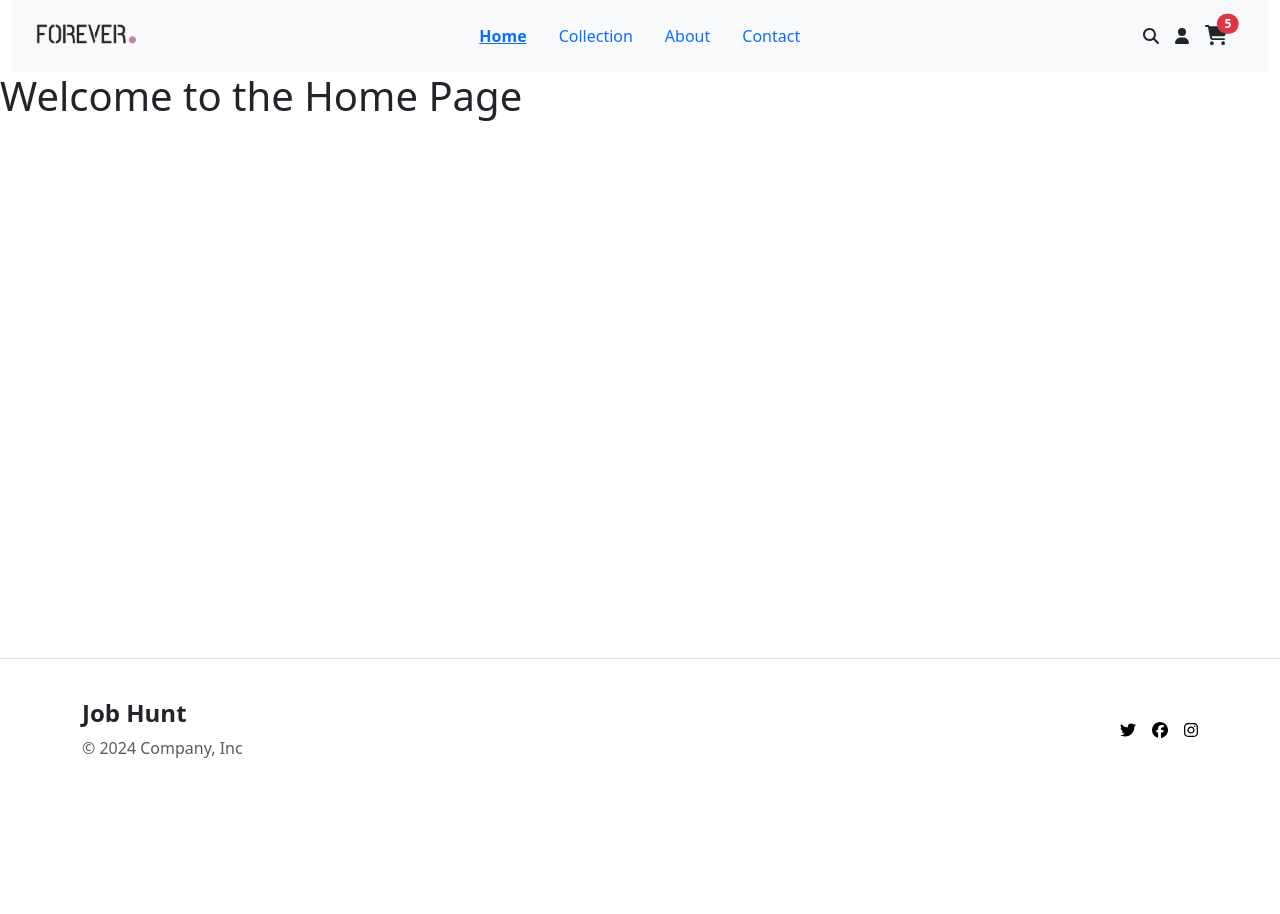
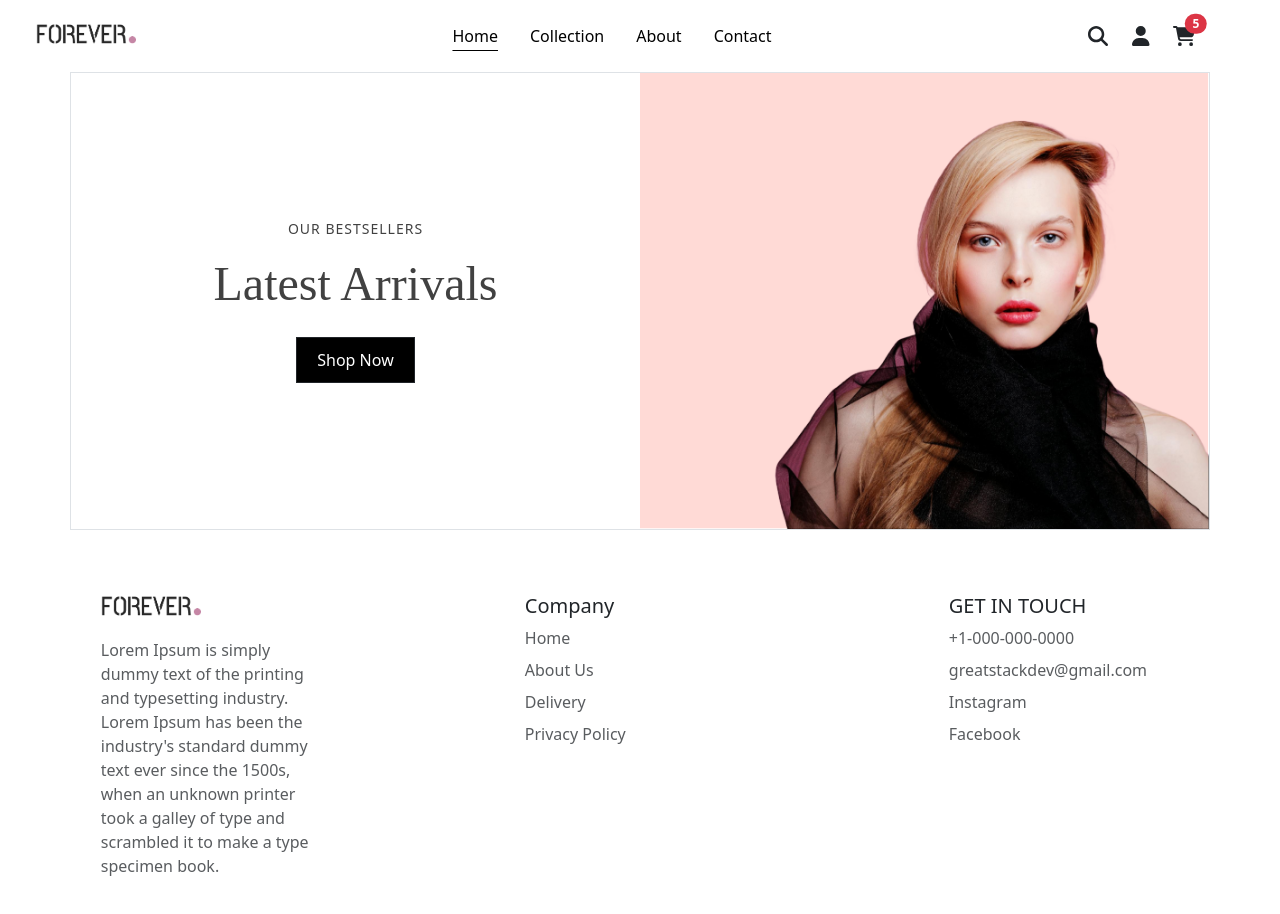
Before and after one commit to abdullazmat/ecommerce-forever, a React (Create React App) app in the folder frontend/: page / in a window 1280 px wide. Shown: the top 914 px of the page. Before the commit the page ends 800 px from the top, so only its background shows below. Built offline with nearby package versions, Linux system fonts and the light colour scheme.

Commit message:
Hero Section Designed

```diff
--- a/frontend/src/Components/user/Footer.js
+++ b/frontend/src/Components/user/Footer.js
@@ -5,47 +5,89 @@ import {
   faFacebook,
   faTwitter,
 } from "@fortawesome/free-brands-svg-icons";
+import { assets } from "../../../src/assets/frontend_assets/assets";
 
 function Footer() {
   return (
     <>
-      <div className="border-top w-100"></div>
-      <div className="container">
-        <div className="d-flex flex-wrap justify-content-between align-items-center py-3 my-4 ">
-          <div className="col-md-4 d-flex align-items- flex-column">
-            <h4 className="fw-bold">Job Hunt</h4>
-            <p className="mb-3 mb-md-0 text-body-secondary">
-              © 2024 Company, Inc
+      <div classNameName="border-top w-100"></div>
+      <div classNameName="container">
+        <footer className="row row-cols-1 row-cols-sm-2 row-cols-md-5 d-flex justify-content-around p-3 my-5 ">
+          <div className="col mb-3">
+            <a
+              href="/"
+              className="d-flex align-items-center mb-3 link-body-emphasis text-decoration-none"
+            >
+              <img src={assets.logo} alt="logo" style={{ width: "100px" }} />
+            </a>
+            <p className="text-body-secondary">
+              Lorem Ipsum is simply dummy text of the printing and typesetting
+              industry. Lorem Ipsum has been the industry's standard dummy text
+              ever since the 1500s, when an unknown printer took a galley of
+              type and scrambled it to make a type specimen book.
             </p>
           </div>
 
-          <ul className="nav col-md-4 justify-content-end list-unstyled d-flex">
-            <li className="ms-3">
-              <a className="text-body-secondary" href="https://www.x.com/">
-                <FontAwesomeIcon icon={faTwitter} style={{ color: "black" }} />
+          <div className="col mb-3">
+            <h5>Company</h5>
+            <ul className="nav flex-column">
+              <li className="nav-item mb-2">
+                <a href="#" className="nav-link p-0 text-body-secondary">
+                  Home
                 </a>
               </li>
-            <li className="ms-3">
-              <a
-                className="text-body-secondary"
-                href="https://www.facebook.com/"
-              >
-                <FontAwesomeIcon icon={faFacebook} style={{ color: "black" }} />
+              <li className="nav-item mb-2">
+                <a href="#" className="nav-link p-0 text-body-secondary">
+                  About Us
                 </a>
               </li>
-            <li className="ms-3">
-              <a
-                className="text-body-secondary"
-                href="https://www.instagram.com/"
-              >
-                <FontAwesomeIcon
-                  icon={faInstagram}
-                  style={{ color: "black" }}
-                />
+              <li className="nav-item mb-2">
+                <a href="#" className="nav-link p-0 text-body-secondary">
+                  Delivery
+                </a>
+              </li>
+              <li className="nav-item mb-2">
+                <a href="#" className="nav-link p-0 text-body-secondary">
+                  Privacy Policy
                 </a>
               </li>
             </ul>
           </div>
+
+          <div className="col mb-3">
+            <h5>GET IN TOUCH</h5>
+            <ul className="nav flex-column">
+              <li className="nav-item  ">
+                <p href="#" className="nav-link p-0 mb-2 text-body-secondary">
+                  +1-000-000-0000
+                </p>
+              </li>
+              <li className="nav-item ">
+                <p href="#" className="nav-link p-0 mb-2 text-body-secondary">
+                  greatstackdev@gmail.com
+                </p>
+              </li>
+              <li className="nav-item ">
+                <a
+                  href="https://www.instagram.com/"
+                  target="_blank"
+                  className="nav-link p-0 mb-2 text-body-secondary"
+                >
+                  Instagram
+                </a>
+              </li>
+              <li className="nav-item ">
+                <a
+                  href="https://www.facebook.com/"
+                  target="_blank"
+                  className="nav-link p-0 mb-2 text-body-secondary"
+                >
+                  Facebook
+                </a>
+              </li>
+            </ul>
+          </div>
+        </footer>
       </div>
     </>
   );
--- a/frontend/src/Components/user/Header.js
+++ b/frontend/src/Components/user/Header.js
@@ -20,7 +20,7 @@ function Header() {
   return (
     <div className="container-fluid">
       {/* Header Section */}
-      <header className="d-flex align-items-center justify-content-between py-3 px-4 bg-light">
+      <header className="d-flex align-items-center justify-content-between py-3 px-4 ">
         {/* Logo */}
         <Link to="/" className="text-decoration-none">
           <img src={assets.logo} alt="logo" style={{ width: "100px" }} />
@@ -32,8 +32,9 @@ function Header() {
             <Link
               to="/"
               className={`nav-link px-3 ${
-                isActive("/") ? "fw-bold text-decoration-underline" : ""
+                isActive("/") ? " underline-active" : ""
               }`}
+              style={{ color: "black" }}
             >
               Home
             </Link>
@@ -42,10 +43,9 @@ function Header() {
             <Link
               to="/collection"
               className={`nav-link px-3 ${
-                isActive("/collection")
-                  ? "fw-bold text-decoration-underline"
-                  : ""
+                isActive("/collection") ? "underline-active" : ""
               }`}
+              style={{ color: "black" }}
             >
               Collection
             </Link>
@@ -54,8 +54,9 @@ function Header() {
             <Link
               to="/about"
               className={`nav-link px-3 ${
-                isActive("/about") ? "fw-bold text-decoration-underline" : ""
+                isActive("/about") ? " underline-active" : ""
               }`}
+              style={{ color: "black" }}
             >
               About
             </Link>
@@ -64,8 +65,9 @@ function Header() {
             <Link
               to="/contact"
               className={`nav-link px-3 ${
-                isActive("/contact") ? "fw-bold text-decoration-underline" : ""
+                isActive("/contact") ? " underline-active" : ""
               }`}
+              style={{ color: "black" }}
             >
               Contact
             </Link>
@@ -73,21 +75,18 @@ function Header() {
         </ul>
 
         {/* Icons and Mobile Toggle Button */}
-        <div className="d-flex align-items-center">
-          <FontAwesomeIcon icon={faMagnifyingGlass} className="me-3" />
-          <FontAwesomeIcon icon={faUser} className="me-3" />
-          <div className="position-relative me-3">
-            <FontAwesomeIcon icon={faCartShopping} className="fs-5" />
+        <div className="d-flex align-items-center ">
+          <FontAwesomeIcon icon={faMagnifyingGlass} className="me-4 fa-lg" />
+          <FontAwesomeIcon icon={faUser} className="me-4 fa-lg" />
+          <div className="position-relative me-3  me-sm-5">
+            <FontAwesomeIcon icon={faCartShopping} className="fs-5 fa-lg" />
             <span className="position-absolute top-0 start-100 translate-middle badge rounded-pill bg-danger">
               5
             </span>
           </div>
           {/* Mobile Menu Toggle */}
-          <button
-            className="btn btn-outline-secondary d-md-none"
-            onClick={() => setMenuOpen(true)}
-          >
-            <FontAwesomeIcon icon={faBars} />
+          <button className="btn  d-md-none" onClick={() => setMenuOpen(true)}>
+            <FontAwesomeIcon icon={faBars} className="fa-lg" />
           </button>
         </div>
       </header>
@@ -108,31 +107,40 @@ function Header() {
             </button>
           </div>
           {/* Navigation Links */}
-          <div className="d-flex flex-column p-4">
+          <div className="d-flex flex-column ">
             <Link
               to="/"
-              className="mb-3 text-decoration-none text-dark fs-5 bg-black text-white"
+              className={`mb-3 text-decoration-none text-dark p-2 fs-5 ${
+                isActive("/") ? "toggline-active" : ""
+              } `}
               onClick={() => setMenuOpen(false)}
             >
               Home
             </Link>
             <Link
               to="/collection"
-              className="mb-3 text-decoration-none text-dark fs-5"
+              className={`mb-3 text-decoration-none text-dark p-2 fs-5 ${
+                isActive("/collection") ? "toggline-active" : ""
+              }`}
               onClick={() => setMenuOpen(false)}
             >
               Collection
             </Link>
+
             <Link
               to="/about"
-              className="mb-3 text-decoration-none text-dark fs-5"
+              className={`mb-3 text-decoration-none text-dark p-2 fs-5 ${
+                isActive("/about") ? "toggline-active" : ""
+              }   `}
               onClick={() => setMenuOpen(false)}
             >
-              About
+              About Us
             </Link>
             <Link
               to="/contact"
-              className="mb-3 text-decoration-none text-dark fs-5"
+              className={`mb-3 text-decoration-none text-dark p-2 fs-5  ${
+                isActive("/contact") ? "toggline-active" : ""
+              }`}
               onClick={() => setMenuOpen(false)}
             >
               Contact
--- /dev/null
+++ b/frontend/src/Components/user/HeroSection.js
@@ -0,0 +1,64 @@
+import React from "react";
+import { assets } from "../../../src/assets/frontend_assets/assets";
+
+function HeroSection() {
+  return (
+    <div className="container p-0 border">
+      <div className="row align-items-center g-0">
+        {/* Left Column */}
+        <div className="col-lg-6 text-center p-4">
+          <div className="mb-3">
+            <p
+              style={{
+                color: "#414141",
+                textTransform: "uppercase",
+                letterSpacing: "1px",
+                fontSize: "14px",
+              }}
+            >
+              OUR BESTSELLERS
+            </p>
+          </div>
+          <h1
+            style={{
+              fontSize: "3rem",
+              fontFamily: "Prata, serif",
+              color: "#414141",
+              lineHeight: "1.2",
+            }}
+          >
+            Latest Arrivals
+          </h1>
+          <div className="mt-4">
+            <button
+              className="btn btn-dark"
+              style={{
+                backgroundColor: "#000",
+                color: "#fff",
+                padding: "10px 20px",
+                borderRadius: "0",
+              }}
+            >
+              Shop Now
+            </button>
+          </div>
+        </div>
+        {/* Right Column */}
+        <div className="col-lg-6 text-center p-0">
+          <img
+            src={assets.hero_img}
+            alt="Latest Arrivals"
+            className="img-fluid"
+            style={{
+              objectFit: "cover",
+              width: "100%",
+              height: "100%",
+            }}
+          />
+        </div>
+      </div>
+    </div>
+  );
+}
+
+export default HeroSection;
--- a/frontend/src/Pages/Home.js
+++ b/frontend/src/Pages/Home.js
@@ -1,6 +1,7 @@
 import React, { useEffect } from "react";
 import { useSelector } from "react-redux";
 import { useNavigate } from "react-router-dom";
+import HeroSection from "../Components/user/HeroSection";
 
 function Home() {
   const { user } = useSelector((state) => state.auth);
@@ -14,7 +15,7 @@ function Home() {
 
   return (
     <div>
-      <h1>Welcome to the Home Page</h1>
+      <HeroSection />
     </div>
   );
 }
--- a/frontend/src/index.css
+++ b/frontend/src/index.css
@@ -6,3 +6,15 @@ html {
   padding: 0;
   height: 100%;
 }
+
+/* Nav Bar Styling */
+
+.underline-active {
+  text-decoration: underline;
+  text-underline-offset: 8px; /* Adjust as needed */
+}
+
+.toggline-active {
+  background-color: black;
+  color: white !important;
+}
```
Lines whose indentation alone changed are shown as unchanged.
